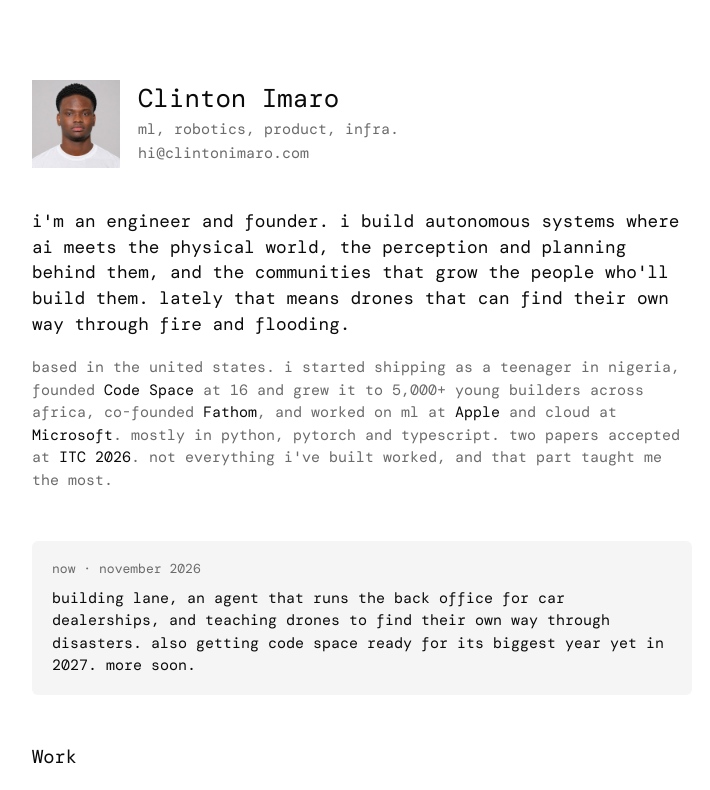
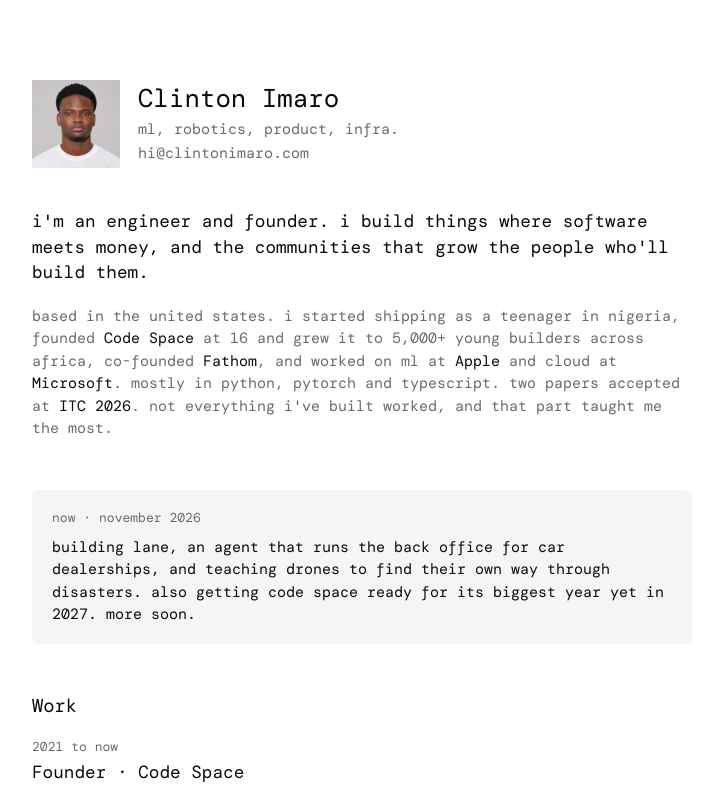
Before and after one commit to clintonimaroo/clinton, a Next.js app: page / in a window 1280 px wide. Shown: the top 790 px of the page, without its empty margins (278-988 px from the left). Built offline with nearby package versions, Linux system fonts and the light colour scheme.

Commit message:
Rewrite the homepage opening line

```diff
--- a/src/app/layout.tsx
+++ b/src/app/layout.tsx
@@ -102,7 +102,7 @@ export default function RootLayout({
               },
               jobTitle: ['Engineer', 'Founder', 'Robotics Researcher'],
               description:
-                'Engineer and founder building autonomous systems where AI meets the physical world, the perception and planning behind them, and the communities that grow the people who build them. Founded Code Space at 16 and grew it to 5,000+ young builders across Africa, co-founded Fathom, and worked on ML at Apple and cloud at Microsoft. Robotics researcher working on autonomous drones for disaster response, with two papers accepted at ITC 2026.',
+                'Engineer and founder. Builds things where software meets money, and the communities that grow the people who will build them. Founded Code Space at 16 and grew it to 5,000+ young builders across Africa, co-founded Fathom, and worked on ML at Apple and cloud at Microsoft. Robotics researcher working on autonomous drones for disaster response, with two papers accepted at ITC 2026.',
               homeLocation: {
                 '@type': 'Place',
                 name: 'United States',
--- a/src/app/page.tsx
+++ b/src/app/page.tsx
@@ -218,9 +218,8 @@ export default function Home() {
 
       <section className="bio">
         <p className="lead">
-          i&apos;m an engineer and founder. i build autonomous systems where ai meets the physical world, the perception
-          and planning behind them, and the communities that grow the people who&apos;ll build them. lately that means
-          drones that can find their own way through fire and flooding.
+          i&apos;m an engineer and founder. i build things where software meets money, and the communities that grow the
+          people who&apos;ll build them.
         </p>
         <p>
           based in the united states. i started shipping as a teenager in nigeria, founded{' '}
```
